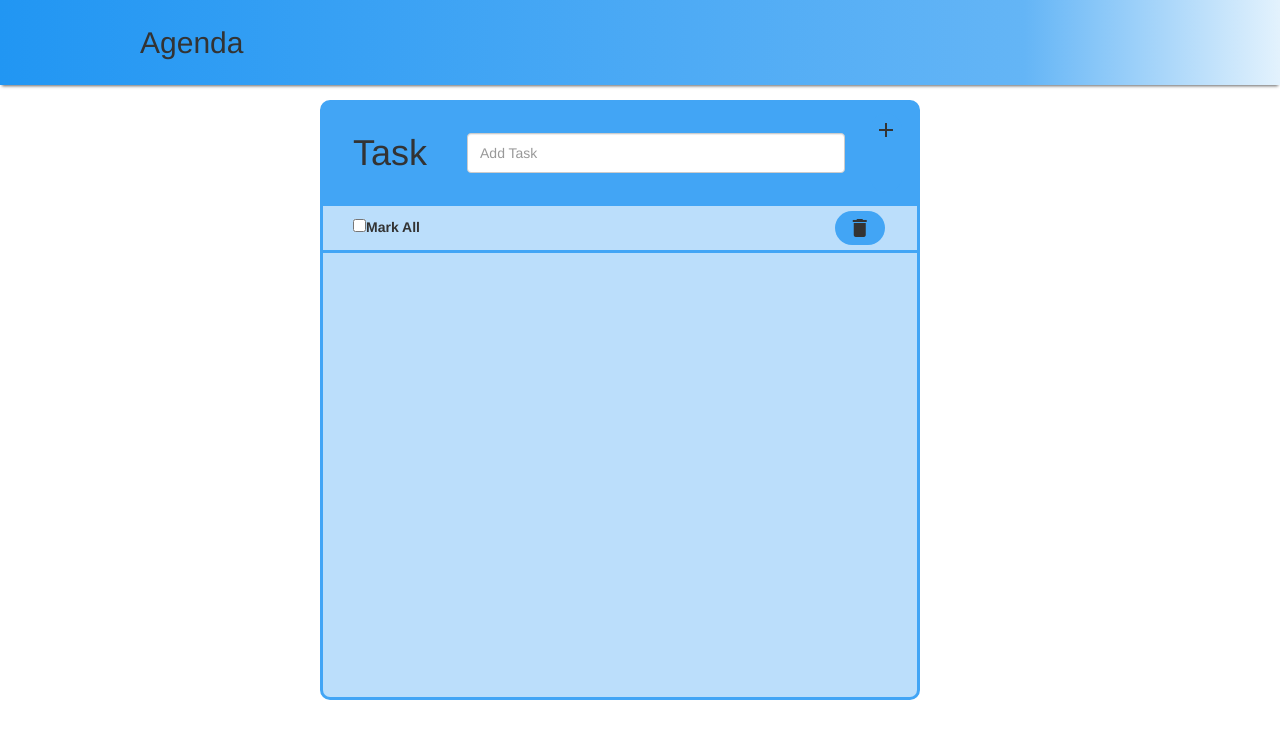
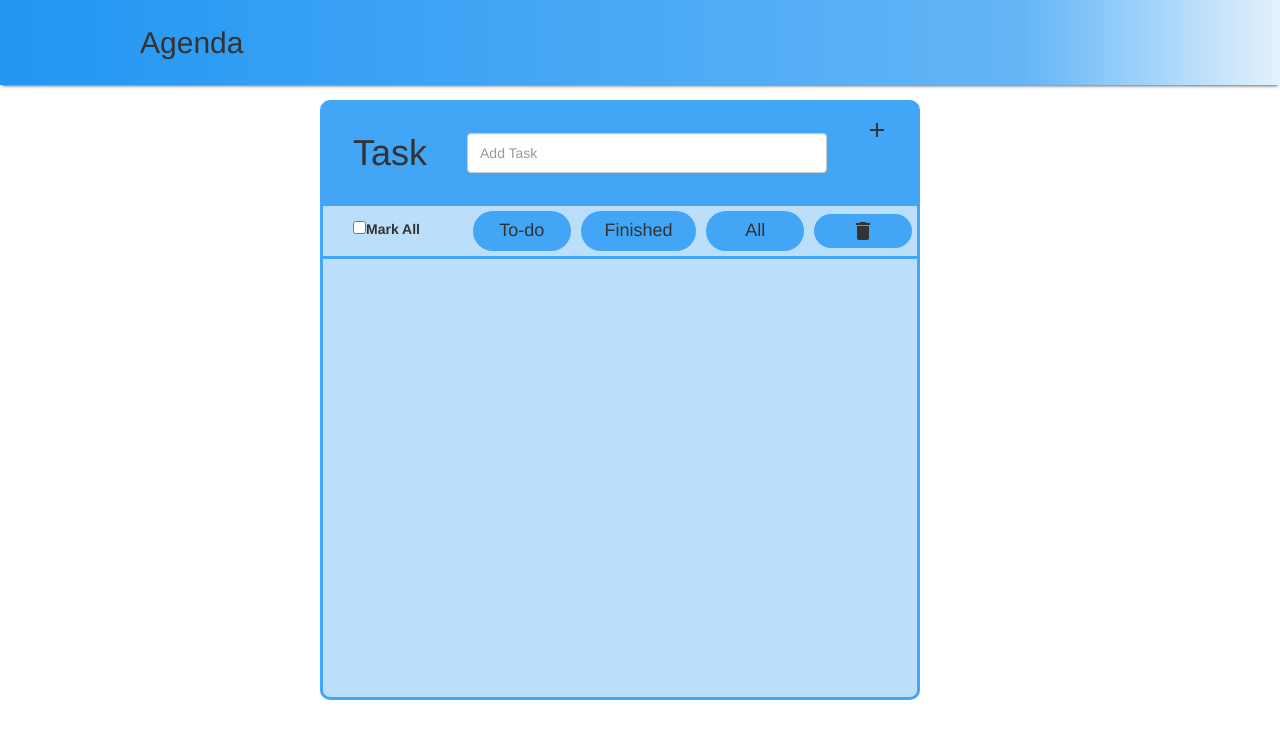
Before and after one commit to cekane/To-Do, a React app: page / in a window 1280 px wide. Built offline with nearby package versions, Linux system fonts and the light colour scheme.

Commit message:
Added dummy filter buttons

```diff
--- a/components/Button/Button.scss
+++ b/components/Button/Button.scss
@@ -9,7 +9,7 @@
 	cursor:pointer;
 
 	height:100%;
-	width:50px;
+	min-width: 50px;
 }
 
 .button:hover{
@@ -25,4 +25,9 @@
 i.btn{
 	padding:0px;
 	margin:0px;
+	display:inline-block;
 }
+
+h4.tstyle{
+	display:inline-block;
+}
--- a/components/Button/index.js
+++ b/components/Button/index.js
@@ -1,16 +1,18 @@
 import React from 'react'
 
-import { button, btn } from './Button.scss'
+import { button, btn, tstyle } from './Button.scss'
 import className from 'classnames'
 
 export class Button extends React.Component {
 	render () {
 		const {
 			onClick,
-			icon
+			icon,
+			text
 		} = this.props
 		return (
 			<div className={ button } onClick={ onClick } >
+				<h4 className={tstyle} >{text}</h4>
 				<i className={className(btn, "material-icons")}>{icon}</i>
 			</div>
 		)
--- a/components/TaskContainerHeader/TaskContainerHeader.scss
+++ b/components/TaskContainerHeader/TaskContainerHeader.scss
@@ -31,5 +31,8 @@ h3.fstyle{
 	padding-left: 10px;
 }
 
-.tch > div:nth-child(1){ flex-grow: 7; }
-.tch > h3:nth-child(2){ flex-grow: 1; }
+.tch > div:nth-child(1){ flex-grow: 1; }
+.tch > div:nth-child(2){ flex-grow: 1; }
+.tch > div:nth-child(3){ flex-grow: 1; }
+.tch > div:nth-child(4){ flex-grow: 1; }
+.tch > h3:nth-child(5){ flex-grow: 1; }
--- a/components/TaskContainerHeader/index.js
+++ b/components/TaskContainerHeader/index.js
@@ -23,7 +23,15 @@ export class TaskContainerHeader extends React.Component {
 						Mark All
 					</label>
 				</div>
-
+				<div>
+					<Button text={ "To-do" }></Button>
+				</div>
+				<div>
+					<Button text={ "Finished" }></Button>
+				</div>
+				<div>
+					<Button text={ "All" }></Button>
+				</div>
 				<div>
 					<center>
 						<Button icon={ "delete" }  onClick={e=>
```
